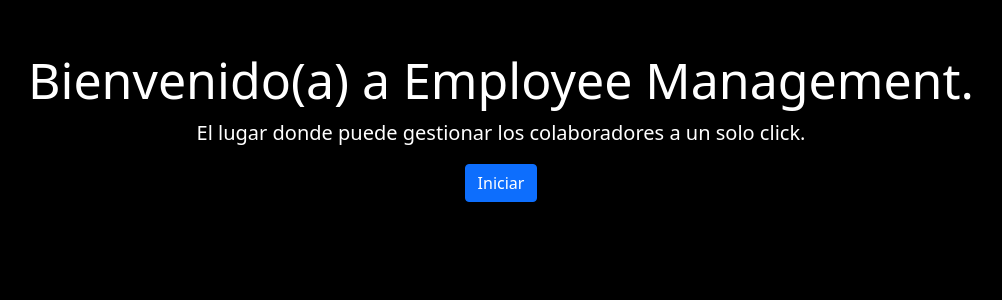
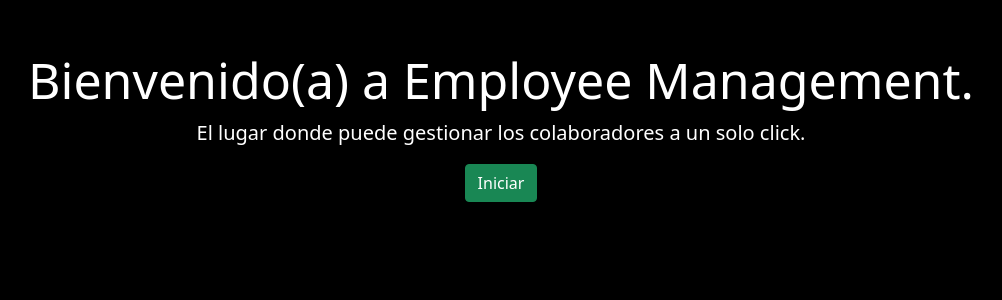
Before and after one commit to oswaldofh/EmployeeManagement, a PHP site: page / in a window 1280 px wide. Shown: the top 300 px of the page, without its empty margins (139-1141 px from the left). Run offline with PHP 8.4, Linux system fonts and the light colour scheme.

Commit message:
se finaliza con la creacion del proyecto

```diff
--- a/index.php
+++ b/index.php
@@ -25,7 +25,7 @@
     <h1>Bienvenido(a) a Employee Management.</h1>
     <p>El lugar donde puede gestionar los colaboradores a un solo click.</p>
 
-    <button type="button" class="btn btn-primary" id="start">Iniciar</button>
+    <button type="button" class="btn btn-success" id="start">Iniciar</button>
 
     <script src="https://cdn.jsdelivr.net/npm/bootstrap@5.0.2/dist/js/bootstrap.bundle.min.js" integrity="sha384-MrcW6ZMFYlzcLA8Nl+NtUVF0sA7MsXsP1UyJoMp4YLEuNSfAP+JcXn/tWtIaxVXM" crossorigin="anonymous"></script>
 
```
